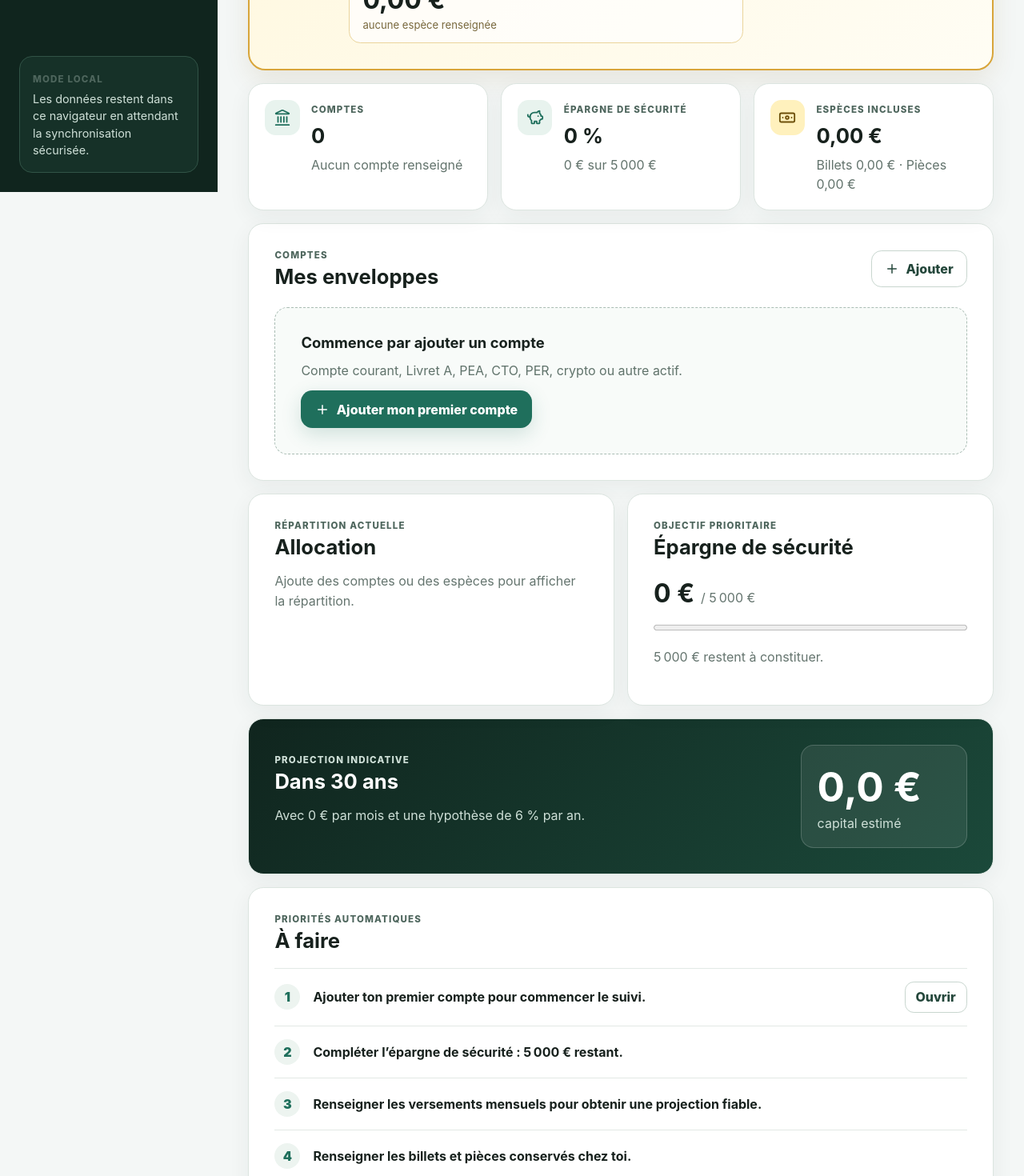
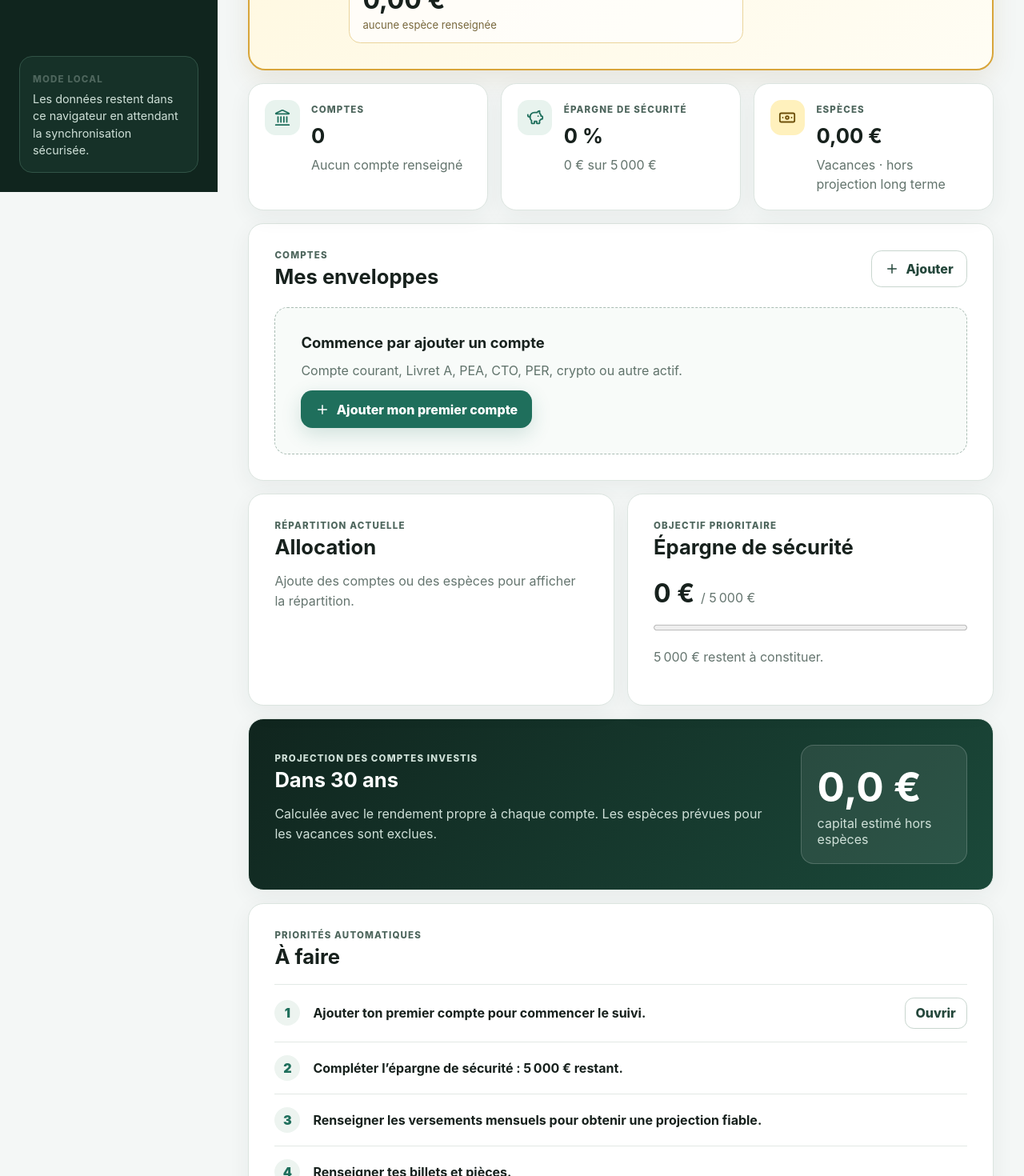
Before and after one commit to Owarino777/Patrimoine, a Next.js app: page /dashboard in a window 1280 px wide. Shown: the part 560-2030 px from the top of the page at 80% size. Built offline with nearby package versions, Linux system fonts and the light colour scheme.

Commit message:
fix: exclude vacation cash from investment projection

```diff
--- a/src/app/financial-dashboard.tsx
+++ b/src/app/financial-dashboard.tsx
@@ -61,7 +61,6 @@ const defaultSettings: DashboardSettings = {
 
 const banknotes = [500, 200, 100, 50, 20, 10, 5] as const;
 const coins = [2, 1, 0.5, 0.2, 0.1, 0.05, 0.02, 0.01] as const;
-const denominations = [...banknotes, ...coins] as const;
 
 function subscribe(onStoreChange: () => void): () => void {
   window.addEventListener("storage", onStoreChange);
@@ -151,12 +150,16 @@ export function FinancialDashboard() {
       .sort((a, b) => b.amount - a.amount);
   }, [accounts, cashTotal, netWorth]);
 
-  const projection = futureValue(netWorth, monthlyContribution, settings.expectedReturnPercent, settings.horizonYears);
+  const projection = accounts.reduce((total, account) => {
+    const annualReturnPercent = account.annualReturnPercent ?? settings.expectedReturnPercent;
+    return total + futureValue(account.amount, account.monthlyContribution, annualReturnPercent, settings.horizonYears);
+  }, 0);
+
   const tasks = [
     accounts.length === 0 ? "Ajouter ton premier compte pour commencer le suivi." : null,
     savingsBalance < settings.emergencyTarget ? `Compléter l’épargne de sécurité : ${euro.format(Math.max(0, settings.emergencyTarget - savingsBalance))} restant.` : null,
     monthlyContribution === 0 ? "Renseigner les versements mensuels pour obtenir une projection fiable." : null,
-    cashTotal === 0 ? "Renseigner les billets et pièces conservés chez toi." : null,
+    cashTotal === 0 ? "Renseigner tes billets et pièces." : null,
   ].filter((task): task is string => task !== null);
 
   function saveSettings(next: DashboardSettings): void {
@@ -214,7 +217,7 @@ export function FinancialDashboard() {
             <div className="form-grid dashboard-settings-grid">
               <label className="form-field"><span>Objectif épargne de sécurité</span><input type="number" min="0" step="100" value={settings.emergencyTarget} onChange={(event) => saveSettings({ ...settings, emergencyTarget: Number(event.target.value) || 0 })} /></label>
               <label className="form-field"><span>Horizon d’investissement</span><input type="number" min="1" max="60" value={settings.horizonYears} onChange={(event) => saveSettings({ ...settings, horizonYears: Math.max(1, Number(event.target.value) || 1) })} /></label>
-              <label className="form-field"><span>Rendement annuel estimé (%)</span><input type="number" min="0" max="20" step="0.1" value={settings.expectedReturnPercent} onChange={(event) => saveSettings({ ...settings, expectedReturnPercent: Math.max(0, Number(event.target.value) || 0) })} /></label>
+              <label className="form-field"><span>Rendement annuel par défaut (%)</span><input type="number" min="0" max="20" step="0.1" value={settings.expectedReturnPercent} onChange={(event) => saveSettings({ ...settings, expectedReturnPercent: Math.max(0, Number(event.target.value) || 0) })} /></label>
             </div>
           </section>
         ) : null}
@@ -228,12 +231,12 @@ export function FinancialDashboard() {
           <div className="cash-action-icon" aria-hidden="true"><Banknote size={36} strokeWidth={1.8} /></div>
           <div className="cash-action-copy">
             <p className="eyebrow">Compte espèces</p>
-            <h2 id="cash-action-title">Billets et pièces détenus chez toi</h2>
+            <h2 id="cash-action-title">Mes billets et pièces</h2>
             <p>Indique combien tu possèdes de chaque coupure. Le total sera ajouté automatiquement à ton patrimoine général.</p>
           </div>
           <div className="cash-action-summary" aria-label={`Total espèces ${preciseEuro.format(cashTotal)}`}>
             <strong>{preciseEuro.format(cashTotal)}</strong>
-            <span>{cashTotal > 0 ? "déjà inclus dans le patrimoine" : "aucune espèce renseignée"}</span>
+            <span>{cashTotal > 0 ? "inclus dans le patrimoine, hors projection" : "aucune espèce renseignée"}</span>
           </div>
           <button className="cash-primary-button" type="button" onClick={() => setCashOpen((open) => !open)} aria-expanded={cashOpen} aria-controls="cash-counter">
             {cashOpen ? "Masquer le compteur" : "Ajouter mes billets et pièces"}
@@ -243,7 +246,7 @@ export function FinancialDashboard() {
         {cashOpen ? (
           <section id="cash-counter" className="section-card cash-counter-card" aria-labelledby="cash-title">
             <div className="section-heading cash-counter-heading">
-              <div><p className="eyebrow">Inventaire d’espèces</p><h2 id="cash-title">Compteur de billets et pièces</h2></div>
+              <div><p className="eyebrow">Espèces</p><h2 id="cash-title">Compteur de billets et pièces</h2></div>
               <div className="cash-counter-totals">
                 <span><Banknote aria-hidden="true" size={18} />Billets <strong>{preciseEuro.format(banknotesTotal)}</strong></span>
                 <span><Coins aria-hidden="true" size={18} />Pièces <strong>{preciseEuro.format(coinsTotal)}</strong></span>
@@ -282,7 +285,7 @@ export function FinancialDashboard() {
         <section className="metrics-grid" aria-label="Indicateurs principaux">
           <article className="metric-card metric-with-icon"><span className="metric-icon"><Landmark aria-hidden="true" size={22} /></span><div><span className="eyebrow">Comptes</span><strong>{accounts.length}</strong><p>{accounts.length === 0 ? "Aucun compte renseigné" : "enveloppes suivies"}</p></div></article>
           <article className="metric-card metric-with-icon"><span className="metric-icon"><PiggyBank aria-hidden="true" size={22} /></span><div><span className="eyebrow">Épargne de sécurité</span><strong>{goalPercent} %</strong><p>{euro.format(savingsBalance)} sur {euro.format(settings.emergencyTarget)}</p></div></article>
-          <article className="metric-card metric-with-icon"><span className="metric-icon metric-icon-cash"><Banknote aria-hidden="true" size={22} /></span><div><span className="eyebrow">Espèces incluses</span><strong>{preciseEuro.format(cashTotal)}</strong><p>Billets {preciseEuro.format(banknotesTotal)} · Pièces {preciseEuro.format(coinsTotal)}</p></div></article>
+          <article className="metric-card metric-with-icon"><span className="metric-icon metric-icon-cash"><Banknote aria-hidden="true" size={22} /></span><div><span className="eyebrow">Espèces</span><strong>{preciseEuro.format(cashTotal)}</strong><p>Vacances · hors projection long terme</p></div></article>
         </section>
 
         <section id="accounts" aria-labelledby="accounts-title" className="section-card">
@@ -296,7 +299,7 @@ export function FinancialDashboard() {
                   <div className="account-card-header"><span className="account-icon" aria-hidden="true"><WalletCards size={18} /></span><span className="status-pill status-active">Actif</span></div>
                   <h3>{account.name}</h3>
                   <p>{account.institutionName || normaliseType(account)}</p>
-                  <dl><div><dt>Valeur</dt><dd>{euro.format(account.amount)}</dd></div><div><dt>Mensuel</dt><dd>{euro.format(account.monthlyContribution)}</dd></div></dl>
+                  <dl><div><dt>Valeur</dt><dd>{euro.format(account.amount)}</dd></div><div><dt>Mensuel</dt><dd>{euro.format(account.monthlyContribution)}</dd></div><div><dt>Rendement</dt><dd>{account.annualReturnPercent ?? settings.expectedReturnPercent} %</dd></div></dl>
                 </Link>
               ))}
             </div>
@@ -325,8 +328,8 @@ export function FinancialDashboard() {
         </div>
 
         <section id="projection" aria-labelledby="projection-title" className="section-card projection-card">
-          <div><p className="eyebrow">Projection indicative</p><h2 id="projection-title">Dans {settings.horizonYears} ans</h2><p className="muted-copy">Avec {euro.format(monthlyContribution)} par mois et une hypothèse de {settings.expectedReturnPercent} % par an.</p></div>
-          <div className="projection-value"><strong>{compactEuro.format(projection)}</strong><span>capital estimé</span></div>
+          <div><p className="eyebrow">Projection des comptes investis</p><h2 id="projection-title">Dans {settings.horizonYears} ans</h2><p className="muted-copy">Calculée avec le rendement propre à chaque compte. Les espèces prévues pour les vacances sont exclues.</p></div>
+          <div className="projection-value"><strong>{compactEuro.format(projection)}</strong><span>capital estimé hors espèces</span></div>
         </section>
 
         <section id="actions" aria-labelledby="actions-title" className="section-card">
```
